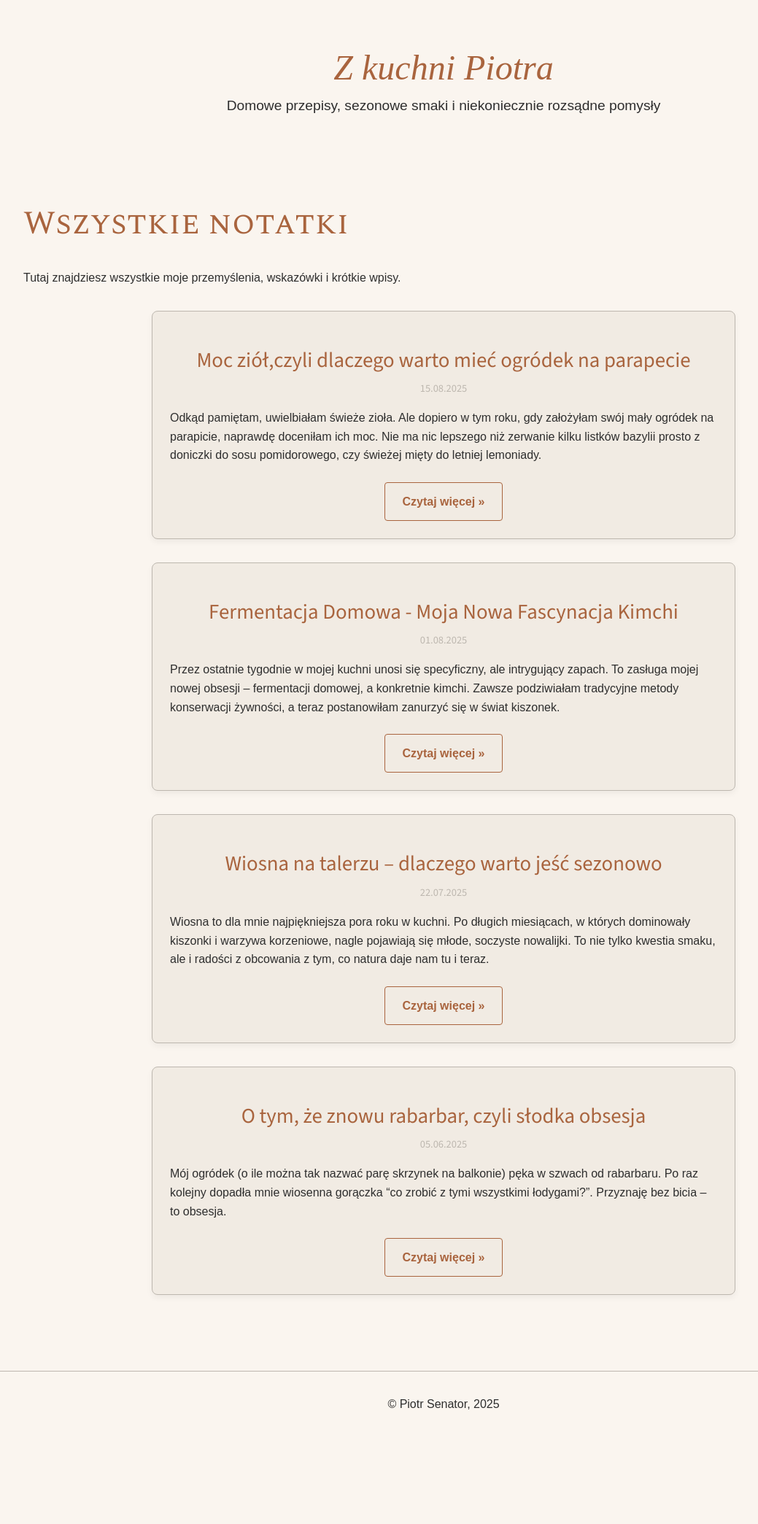
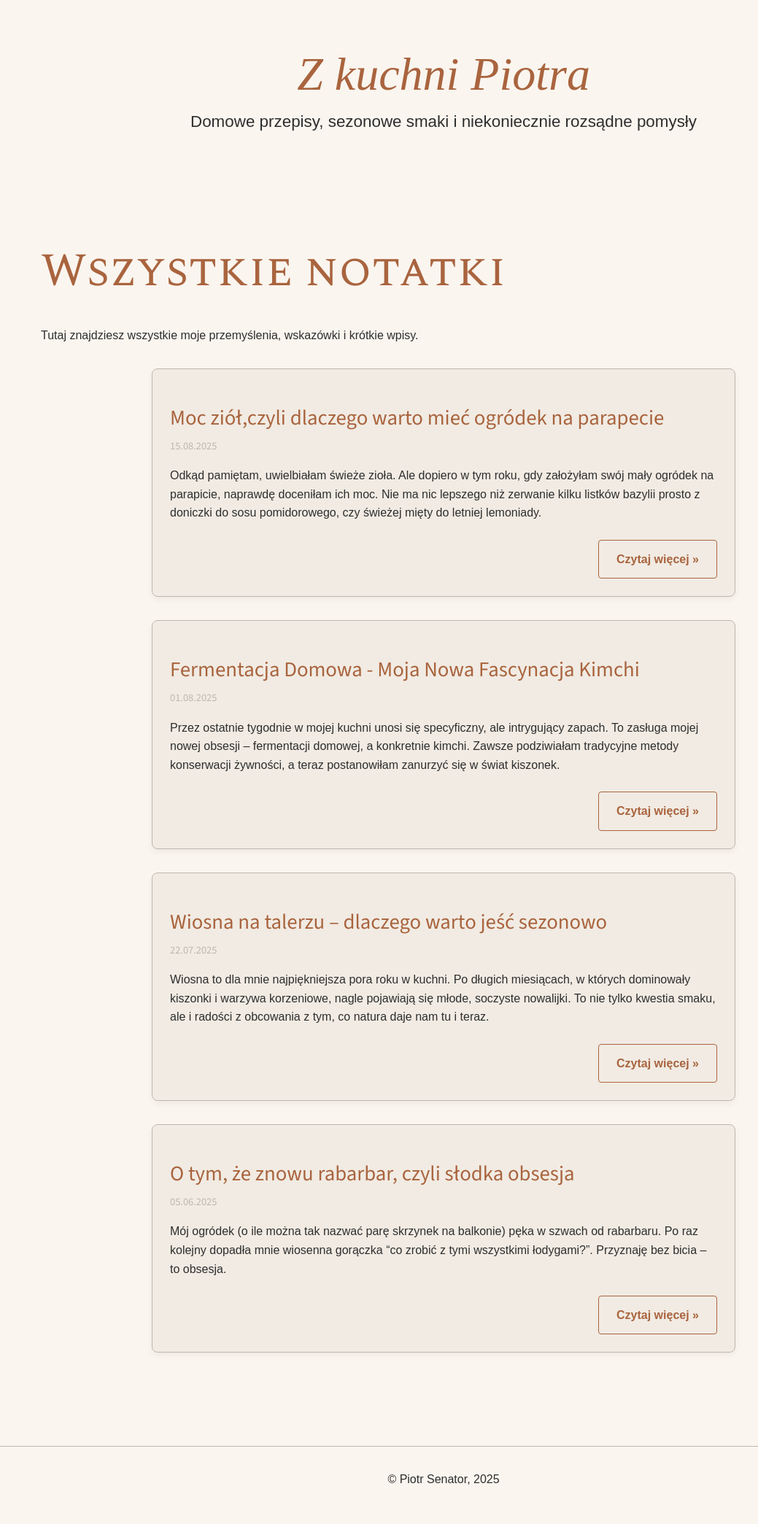
Before and after one commit to piotrsenator/kuchnia, a Jekyll site: the page built from notes.html, in a window 1280 px wide. Shown: the whole page at 73% size, without its empty margins (32-1071 px from the left). Built offline with Jekyll 4.4.1, drawn with Linux system fonts in a browser that asks for light colours; some web fonts are replaced; before the commit the page ends 1986 px from its top, so only the background shows below that.

Commit message:
Update style.css

```diff
--- a/assets/css/style.css
+++ b/assets/css/style.css
@@ -651,21 +651,22 @@
     font-style: normal;
 }
 
-/* -------------------------------------------------------------------------- */
-/* --- 4.2. Sekcje i Komponenty Notatek --- */
-/* -------------------------------------------------------------------------- */
+/* ==========================================================================
+   4.2. Sections and Note Components
+   ========================================================================== */
 
-/* --- Sekcja Notatek z kuchni na stronie głównej (mniejsze karty) --- */
+/* --- 4.2.1. Main Page Notes Section (Smaller Cards) --- */
+/* Styles for note cards displayed on the homepage, if applicable */
 .notes-section .note-entry {
     background-color: var(--color-background-accent);
     border: 1px solid var(--color-secondary);
     border-radius: var(--border-radius-md);
     padding: var(--spacing-md);
-    margin-bottom: 0;
+    margin-bottom: 0; /* Managed by grid/gap if in a grid layout */
     box-shadow: var(--shadow-sm);
 }
 
-/* Nagłówek notatki na stronie głównej (h3) - Source Sans 3 SemiBold */
+/* Heading for notes on the main page (h3) - Source Sans 3 SemiBold */
 .notes-section .note-entry h3 {
     font-family: var(--font-family-primary); /* Source Sans 3 */
     font-weight: var(--font-weight-semibold); /* Source Sans 3 SemiBold */
@@ -673,45 +674,10 @@
     font-size: 1.6rem;
     margin-bottom: var(--spacing-xs);
     text-transform: none;
+    /* No text-align: center here, as per request */
 }
 
-/* Tekst notatki na stronie głównej (p) - Source Sans 3 Light */
-.notes-section .note-entry p {
-    font-family: var(--font-family-primary); /* Source Sans 3 */
-    font-weight: var(--font-weight-light); /* Source Sans 3 Light */
-    font-style: normal;
-    font-size: var(--spacing-sm);
-    color: var(--color-text-dark);
-    margin-bottom: 0.8rem;
-}
-
-/* ==========================================================================
-    4.2. Sekcje i Komponenty Notatek
-    ========================================================================== */
-
-/* --- Sekcja Notatek z kuchni na stronie głównej (mniejsze karty) --- */
-/* Te style dotyczą kart notatek wyświetlanych na stronie głównej (o ile istnieją) */
-.notes-section .note-entry {
-    background-color: var(--color-background-accent);
-    border: 1px solid var(--color-secondary);
-    border-radius: var(--border-radius-md);
-    padding: var(--spacing-md);
-    margin-bottom: 0; /* Brak dolnego marginesu, zarządzany przez grid/gap */
-    box-shadow: var(--shadow-sm);
-}
-
-/* Nagłówek notatki na stronie głównej (h3) - Source Sans 3 SemiBold */
-.notes-section .note-entry h3 {
-    font-family: var(--font-family-primary); /* Source Sans 3 */
-    font-weight: var(--font-weight-semibold); /* Source Sans 3 SemiBold */
-    font-style: normal;
-    font-size: 1.6rem;
-    margin-bottom: var(--spacing-xs);
-    text-transform: none;
-    text-align: center; /* Dodane: wyśrodkowanie nagłówka */
-}
-
-/* Tekst notatki na stronie głównej (p) - Source Sans 3 Light */
+/* Text content of notes on the main page (p) - Source Sans 3 Light */
 .notes-section .note-entry p {
     font-family: var(--font-family-primary); /* Source Sans 3 */
     font-weight: var(--font-weight-light); /* Source Sans 3 Light */
@@ -724,54 +690,54 @@
 ---
 
 /* ==========================================================================
-    4.2.1. Lista Notatek (strona /notes/)
-    ========================================================================== */
+   4.2.2. Notes List Page (notes.html)
+   ========================================================================== */
 
-/* Nagłówek dla strony listy notatek (kontener h1 i p) */
+/* Page header for the notes list (contains h1 "Wszystkie notatki" and description p) */
 .notes-list-section .page-header {
-    text-align: center; /* Wyśrodkowuje TEKST i elementy inline wewnątrz nagłówka */
-    max-width: 800px;   /* Ogranicza szerokość nagłówka, zapewniając spójność z siatką */
+    text-align: center;         /* CRUCIAL: Centers text and inline elements (like h1) within the header */
+    max-width: 800px;           /* Limits header width for consistency with the grid */
     margin-left: auto;
-    margin-right: auto; /* Wyśrodkowuje sam blok nagłówka w poziomie */
+    margin-right: auto;         /* Centers the header block itself horizontally */
 
-    /* Odstępy pionowe nagłówka */
-    padding-top: var(--spacing-xl);    /* Przestrzeń nad tytułem (możesz dostosować) */
-    padding-bottom: var(--spacing-lg); /* Przestrzeń pod opisem nagłówka */
-    margin-bottom: var(--spacing-md);  /* Zmniejszony odstęp do siatki notatek */
+    /* Vertical spacing for the header */
+    padding-top: var(--spacing-xl);     /* Space above the main title */
+    padding-bottom: var(--spacing-lg);  /* Space below the header description */
+    margin-bottom: var(--spacing-md);   /* Space before the note grid */
 }
 
-/* Tytuł nagłówka strony listy notatek (h1) */
+/* Main title of the notes list page (h1) - "Wszystkie notatki" */
 .notes-list-section .page-header h1 {
     font-family: var(--font-family-headings); /* Spectral SC */
     font-weight: var(--font-weight-regular);  /* Spectral SC Regular */
     font-style: normal;
     font-size: 3rem;
-    margin-bottom: var(--spacing-xs); /* Mały odstęp pod h1 */
+    margin-bottom: var(--spacing-xs); /* Small space below h1 */
     line-height: 1.2;
     color: var(--color-primary);
     text-transform: none;
-    /* text-align: center; - niepotrzebne, dziedziczone z .page-header */
+    /* text-align: center is inherited from its parent .page-header */
 }
 
-/* Opis strony listy notatek (p.page-description) */
+/* Description of the notes list page (p.page-description) */
 .notes-list-section .page-description {
     font-family: var(--font-family-primary); /* Source Sans 3 */
     font-weight: var(--font-weight-light);   /* Source Sans 3 Light */
     font-size: 1.3rem;
     color: var(--color-text-dark);
-    margin: 0; /* Upewnij się, że nie ma dodatkowych marginesów */
-    /* text-align: center; - niepotrzebne, dziedziczone z .page-header */
+    margin: 0; /* Ensures no extra margins */
+    /* text-align: center is inherited from its parent .page-header */
 }
 
-/* Siatka notatek (notes-grid) */
+/* Notes grid layout */
 .notes-list-section .notes-grid {
-    grid-template-columns: 1fr; /* Ustawia siatkę na jedną kolumnę, zawsze */
-    max-width: 800px;           /* Ogranicza szerokość siatki notatek */
-    margin: var(--spacing-lg) auto; /* Wyśrodkowanie siatki z pionowymi odstępami */
-    gap: var(--spacing-lg);     /* Odstęp między kartami notatek */
+    grid-template-columns: 1fr; /* Sets grid to a single column, always */
+    max-width: 800px;           /* Limits the width of the note grid */
+    margin: var(--spacing-lg) auto; /* Centers the grid with vertical spacing */
+    gap: var(--spacing-lg);     /* Space between note cards */
 }
 
-/* Karta notatki (note-card) */
+/* Individual note card */
 .notes-list-section .note-card {
     background-color: var(--color-background-accent);
     border: 1px solid var(--color-secondary);
@@ -779,27 +745,27 @@
     padding: var(--spacing-md);
     display: flex;
     flex-direction: column;
-    justify-content: space-between; /* Rozciąga zawartość pionowo, umieszczając button na dole */
+    justify-content: space-between; /* Stretches content vertically, pushing button to bottom */
     box-shadow: var(--shadow-md);
     transition: transform 0.2s ease, box-shadow 0.2s ease;
 }
 
 .notes-list-section .note-card:hover {
-    transform: translateY(-5px); /* Delikatne uniesienie karty */
-    box-shadow: var(--shadow-lg); /* Zwiększony cień */
+    transform: translateY(-5px); /* Subtle lift effect on hover */
+    box-shadow: var(--shadow-lg); /* Enhanced shadow on hover */
 }
 
-/* Tytuł notatki w karcie (h3) */
+/* Title of the note within the card (h3) */
 .notes-list-section .note-card .note-title {
     font-family: var(--font-family-primary);    /* Source Sans 3 */
     font-weight: var(--font-weight-semibold);   /* Source Sans 3 SemiBold */
     font-style: normal;
     font-size: 1.8rem;
-    margin-bottom: var(--spacing-xs); /* Mały odstęp pod tytułem */
+    margin-bottom: var(--spacing-xs); /* Small space below the title */
     line-height: 1.3;
     color: var(--color-primary);
     text-transform: none;
-    text-align: center; /* Dodane: wyśrodkowanie tytułu karty */
+    /* No text-align: center here, as per request */
 }
 
 .notes-list-section .note-card .note-title a {
@@ -809,43 +775,43 @@
 }
 
 .notes-list-section .note-card .note-title a:hover {
-    color: var(--color-text-dark); /* Kolor po najechaniu */
+    color: var(--color-text-dark); /* Color change on hover */
 }
 
-/* Metadane notatki (data) */
+/* Note metadata (date) */
 .notes-list-section .note-card .note-meta {
     font-family: var(--font-family-primary); /* Source Sans 3 */
     font-weight: var(--font-weight-regular); /* Source Sans 3 Regular */
     font-style: normal;
     font-size: 0.9rem;
     color: var(--color-secondary);
-    margin-bottom: var(--spacing-sm); /* Odstęp pod metadanymi */
-    text-align: center; /* Dodane: wyśrodkowanie metadanych */
+    margin-bottom: var(--spacing-sm); /* Space below metadata */
+    /* No text-align: center here, as per request */
 }
 
-/* Fragment notatki (excerpt) */
+/* Note excerpt (summary) */
 .notes-list-section .note-card .note-excerpt {
     font-family: var(--font-family-primary); /* Source Sans 3 */
     font-weight: var(--font-weight-light);   /* Source Sans 3 Light */
     font-style: normal;
     font-size: 1rem;
     color: var(--color-text-dark);
-    margin-bottom: var(--spacing-md); /* Odstęp pod excerptem */
-    flex-grow: 1; /* Pozwala excerptowi rozciągnąć się i zepchnąć "Czytaj więcej" na dół */
-    /* text-align: center; - zazwyczaj excerpt pozostawiamy wyrównany do lewej dla czytelności */
+    margin-bottom: var(--spacing-md); /* Space below excerpt */
+    flex-grow: 1; /* Allows excerpt to expand and push "Read more" to the bottom */
+    text-align: left; /* Keep excerpt text left-aligned for readability */
 }
 
-/* Kontener dla przycisku "Czytaj więcej" */
+/* Container for the "Read more" button */
 .notes-list-section .note-read-more-container {
-    text-align: center;   /* Zmienione z 'right': Wyrównuje przycisk do środka */
-    margin-top: auto;    /* Zepchnie przycisk na sam dół karty (dzięki flex-grow na excerpt) */
+    text-align: right;     /* Remains aligned to the right, as per your original code */
+    margin-top: auto;      /* Pushes the button to the bottom of the card */
 }
 
 ---
 
 /* ==========================================================================
-    4.2.2. Strona Pojedynczej Notatki
-    ========================================================================== */
+   4.2.3. Single Note Page
+   ========================================================================== */
 
 .note-single {
     max-width: 800px;
@@ -857,11 +823,11 @@
 }
 
 .note-single .note-header {
-    text-align: center; /* Wyśrodkowuje zawartość nagłówka pojedynczej notatki */
+    text-align: center; /* Centers the content (title, date) of the single note header */
     margin-bottom: var(--spacing-md);
 }
 
-/* Tytuł pojedynczej notatki (h1) - Spectral SC Regular */
+/* Title of the single note (h1) - Spectral SC Regular */
 .note-single .note-title {
     font-family: var(--font-family-headings); /* Spectral SC */
     font-weight: var(--font-weight-regular); /* Spectral SC Regular */
@@ -869,10 +835,10 @@
     font-size: 2.5rem;
     margin-bottom: var(--spacing-xs);
     text-transform: none;
-    /* text-align: center; - niepotrzebne, dziedziczone z .note-header */
+    /* text-align: center is inherited from .note-header */
 }
 
-/* Data notatki - Source Sans 3 Light */
+/* Date of the single note - Source Sans 3 Light */
 .note-single .note-date {
     font-family: var(--font-family-primary); /* Source Sans 3 */
     color: var(--color-text-dark);
@@ -880,7 +846,7 @@
     margin-bottom: var(--spacing-md);
     font-weight: var(--font-weight-light); /* Source Sans 3 Light */
     font-style: normal;
-    /* text-align: center; - niepotrzebne, dziedziczone z .note-header */
+    /* text-align: center is inherited from .note-header */
 }
 
 .note-content img {
@@ -893,7 +859,7 @@
     object-fit: cover;
 }
 
-/* Nagłówki w treści notatki (h2, h3, h4) - Spectral SC Regular */
+/* Headings within the note content (h2, h3, h4) - Spectral SC Regular */
 .note-content h2, .note-content h3, .note-content h4 {
     font-family: var(--font-family-headings); /* Spectral SC */
     color: var(--color-primary);
@@ -902,29 +868,27 @@
     text-transform: none;
     font-weight: var(--font-weight-regular); /* Spectral SC Regular */
     font-style: normal;
-    text-align: center; /* Dodane: wyśrodkowanie nagłówków w treści notatki */
+    /* No text-align: center here, as per request */
 }
 
-/* Treść notatki (p) - Source Sans 3 Light */
+/* Paragraph text within the note content (p) - Source Sans 3 Light */
 .note-content p {
     margin-bottom: var(--spacing-sm);
     color: var(--color-text-dark);
     font-weight: var(--font-weight-light); /* Source Sans 3 Light */
     font-style: normal;
-    /* text-align: left; - domyślnie, lub możesz jawnie ustawić, jeśli chcesz */
 }
 
-/* Listy w notatce - Source Sans 3 Light */
+/* Lists within the note content - Source Sans 3 Light */
 .note-content ul, .note-content ol {
     margin-left: var(--spacing-md);
     margin-bottom: var(--spacing-sm);
     font-family: var(--font-family-primary); /* Source Sans 3 */
     font-weight: var(--font-weight-light); /* Source Sans 3 Light */
     font-style: normal;
-    /* text-align: left; - domyślnie */
 }
 
-/* Cytat w notatce - Source Sans 3 Light */
+/* Blockquote within the note content - Source Sans 3 Light */
 .note-content blockquote {
     border-left: 4px solid var(--color-primary);
     padding-left: var(--spacing-sm);
@@ -932,17 +896,20 @@
     font-style: normal;
     color: var(--color-text-dark);
     font-weight: var(--font-weight-light); /* Source Sans 3 Light */
-    /* text-align: left; - domyślnie */
 }
 
-/* Linki powrotne - Source Sans 3 Light */
+/* Back links (e.g., "Back to Categories") - Source Sans 3 Light */
 .back-to-categories-link,
 .back-to-home-notes-link {
     display: inline-block;
     margin-top: var(--spacing-lg);
     font-family: var(--font-family-primary); /* Source Sans 3 */
-    font-size: 0.9
-
+    font-size: 0.9rem;
+    color: var(--color-primary);
+    font-weight: var(--font-weight-light); /* Source Sans 3 Light */
+    font-style: normal;
+    /* No text-align: center here, as per request */
+}
 /* -------------------------------------------------------------------------- */
 /* --- 4.3. Sekcje i Komponenty Kategorii --- */
 /* -------------------------------------------------------------------------- */
```
